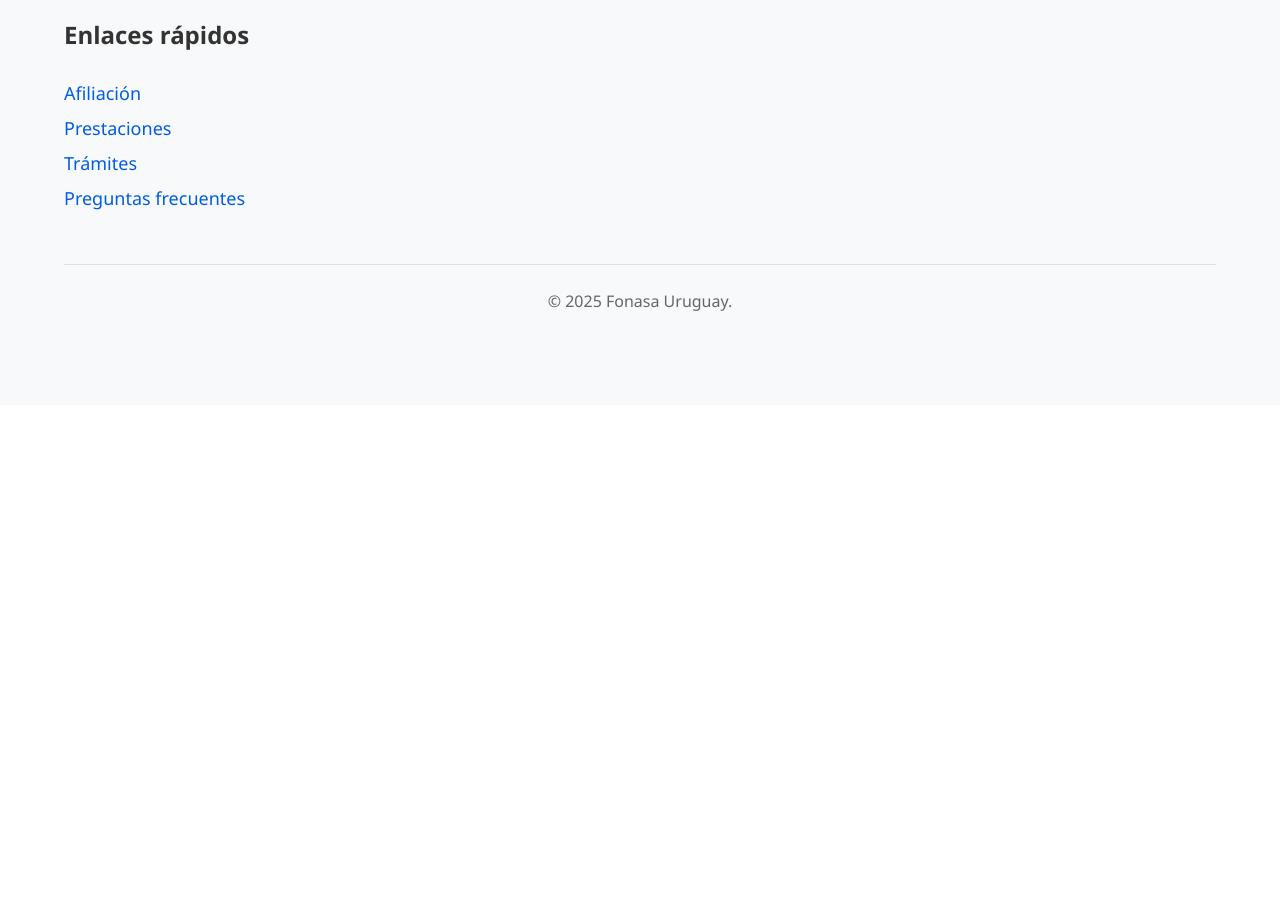
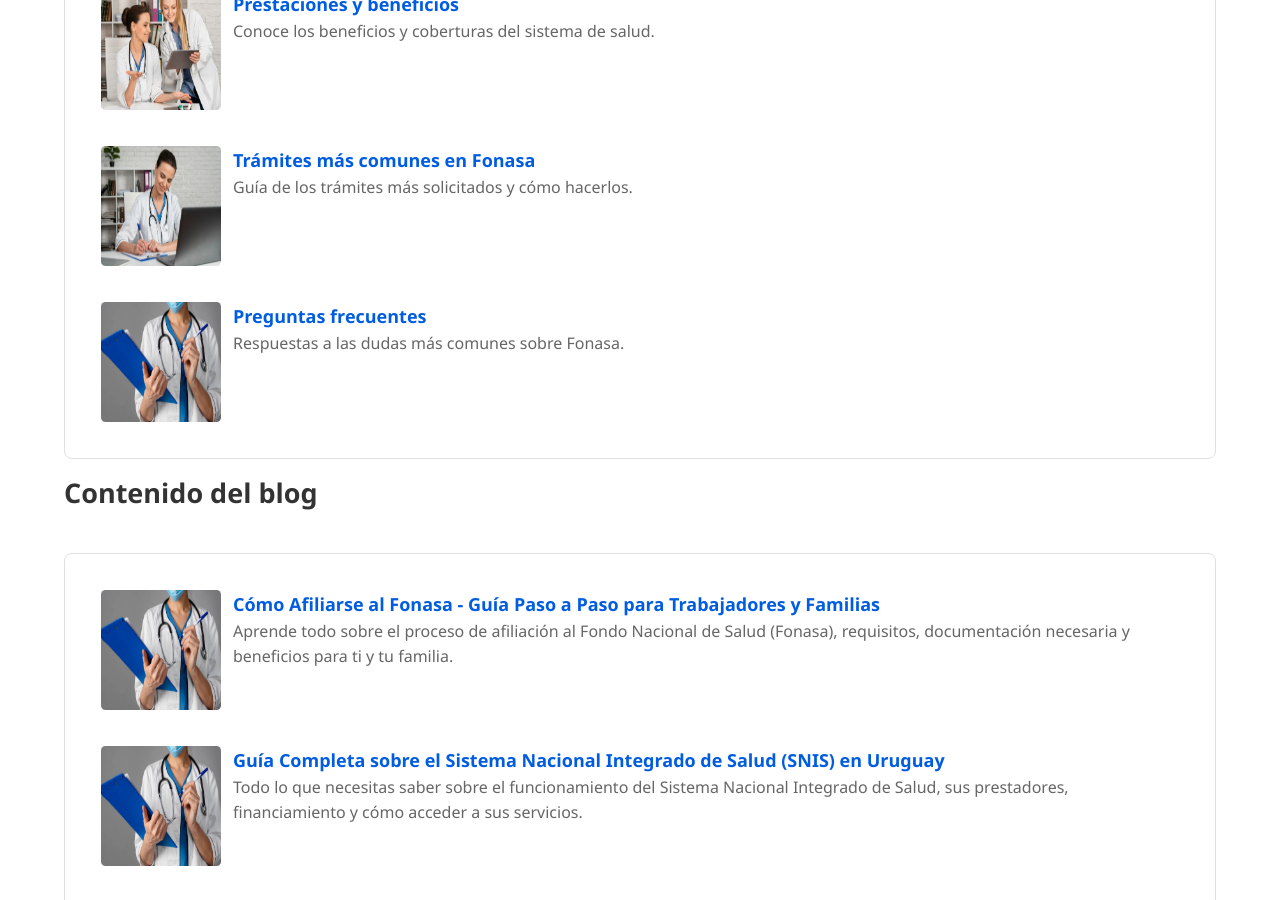
Before and after one commit to JoseAtel/fonasa.info, a Jekyll site: the page built from mapa-del-sitio/index.md, in a window 1280 px wide and 900 px high, scrolled down 1413 px. Built offline with Jekyll 4.4.1, drawn with Linux system fonts in a browser that asks for light colours; before the commit the page ends 1818 px from its top, so only the background shows below that; some of the changed text lies outside the part shown.

Commit message:
Actualizar

```diff
--- a/buscar/index.html
+++ b/buscar/index.html
@@ -74,3 +74,9 @@
     }
   });
 </script>
+
+{% include relacionados.html %}
+
+<h2>Contenido del blog</h2>
+
+{% include blog.html %}
--- a/mapa-del-sitio/index.md
+++ b/mapa-del-sitio/index.md
@@ -25,3 +25,9 @@
 
 <br>
 ¿No encontrás lo que buscás? Usá el buscador o navegá por las categorías desde el menú principal.
+
+{% include relacionados.html %}
+
+<h2>Contenido del blog</h2>
+
+{% include blog.html %}
```
